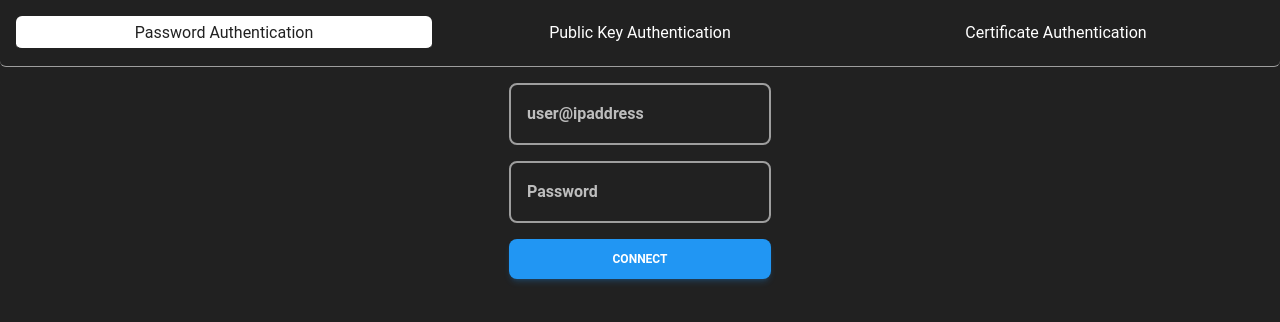
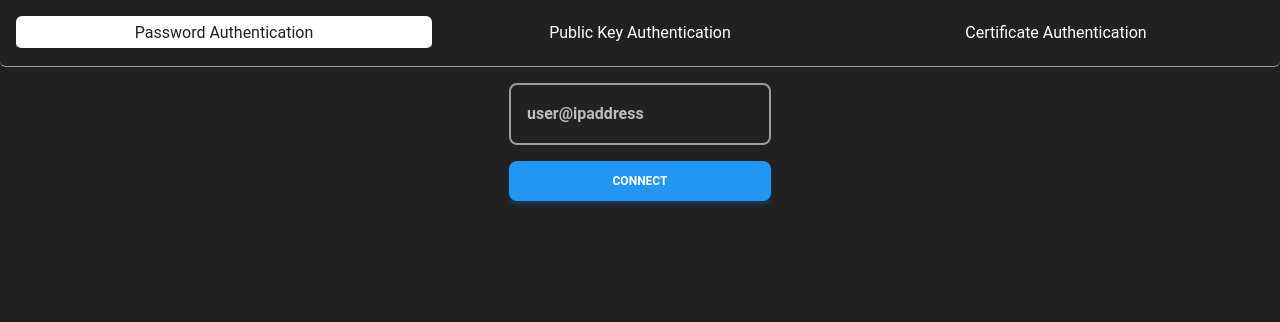
Before and after one commit to Gokul2003g/sshgo, a React (Vite) app: page / in a window 1280 px wide. Shown: the top 322 px of the page. Built offline with nearby package versions, Linux system fonts and the light colour scheme.

Commit message:
Password based auth.

```diff
--- a/src/pages/PasswordAuth.jsx
+++ b/src/pages/PasswordAuth.jsx
@@ -4,10 +4,10 @@ import React, { useState } from "react";
 
 const PasswordAuth = () => {
   const [username, setUsername] = useState("");
-  const [password, setPassword] = useState("");
+  // const [password, setPassword] = useState("");
 
   async function password_auth() {
-    await invoke("password_auth", { username, password });
+    await invoke("password_auth", { username });
   }
 
   return (
@@ -25,12 +25,12 @@ const PasswordAuth = () => {
           onChange={(e) => setUsername(e.currentTarget.value)}
           className="p-4 bg-transparent border-2 rounded-lg border-gray-500 text-white focus:border-gray-900"
         />
-        <input
-          type="password"
-          placeholder="Password"
-          onChange={(e) => setPassword(e.currentTarget.value)}
-          className=" p-4 bg-transparent border-2 rounded-lg border-gray-500 text-white focus:border-gray-900"
-        />
+        {/* <input */}
+        {/*   type="password" */}
+        {/*   placeholder="Password" */}
+        {/*   onChange={(e) => setPassword(e.currentTarget.value)} */}
+        {/*   className=" p-4 bg-transparent border-2 rounded-lg border-gray-500 text-white focus:border-gray-900" */}
+        {/* /> */}
         <Button type="submit" color="blue" ripple="light">
           Connect
         </Button>
```
